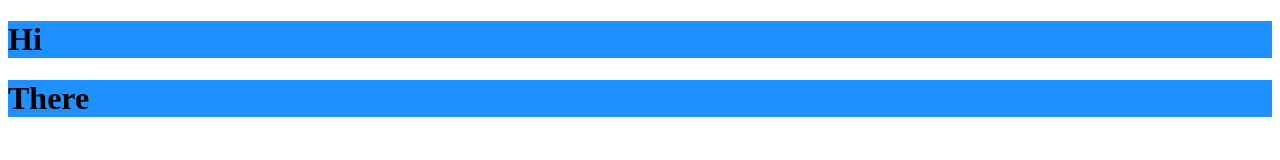
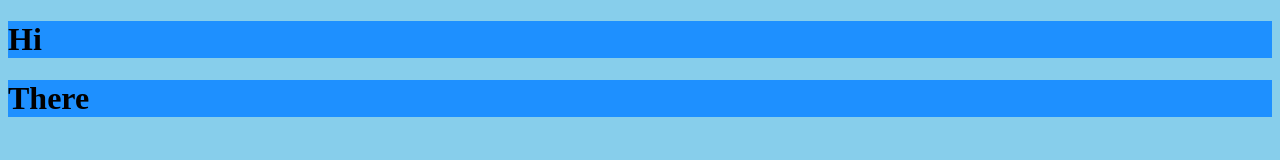
Before and after one commit to nataliecc1701/creationExercise, a plain HTML site: page wrong_index.html in a window 1280 px wide. Drawn offline with Linux system fonts and the light colour scheme.

Commit message:
added background color

```diff
--- a/main.css
+++ b/main.css
@@ -1,3 +1,7 @@
+body {
+  background: skyblue;
+}
+
 h1 {
   background: crimson;
 }
```
